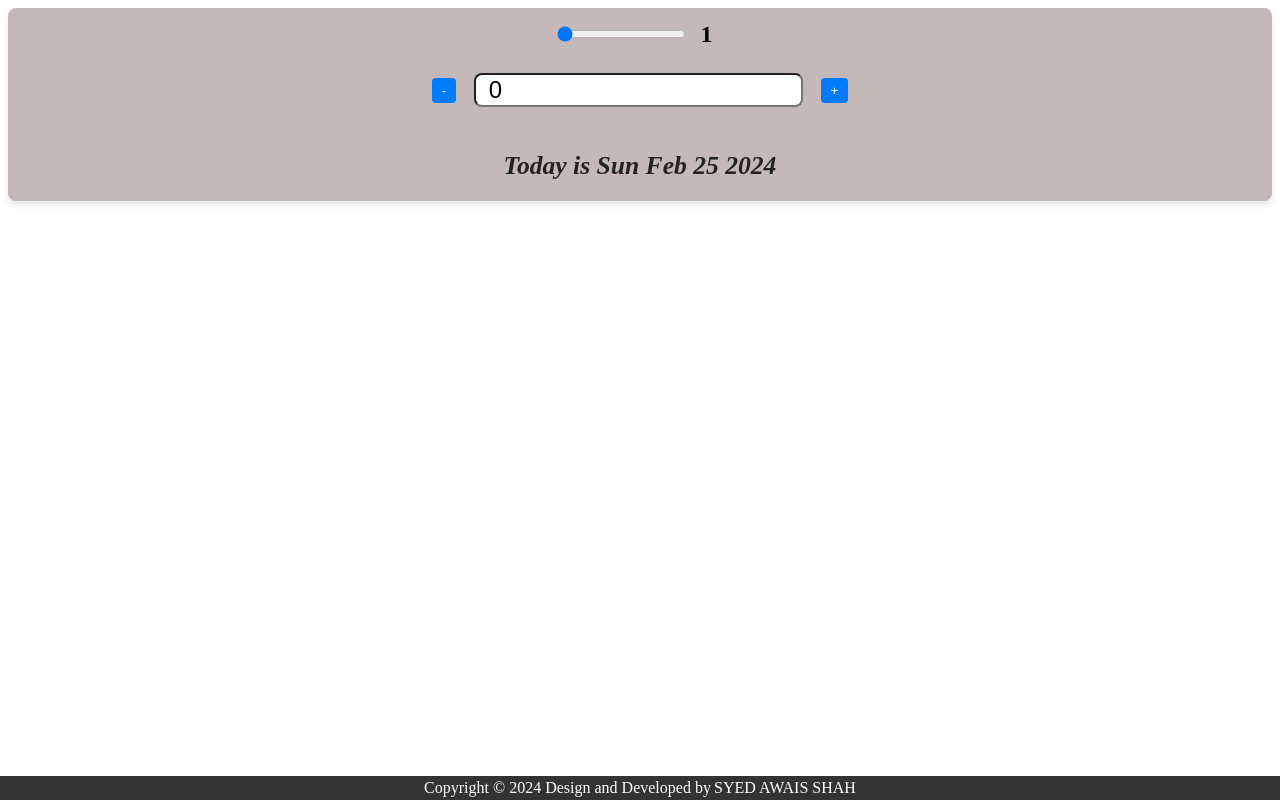
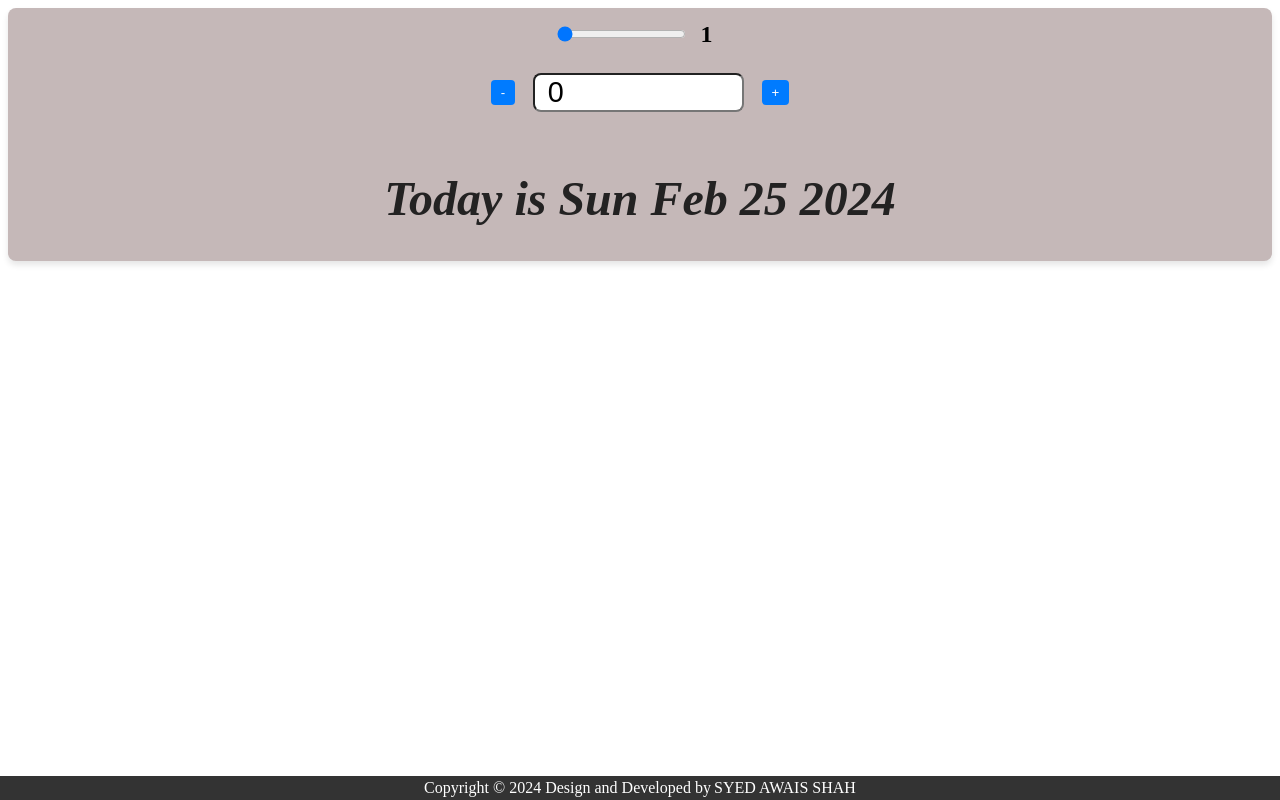
Before and after one commit to SYEDawais77/date-counter, a React (Create React App) app: page / in a window 1280 px wide. Built offline with nearby package versions, Linux system fonts and the light colour scheme.

Commit message:
Some Changes in CSS

```diff
--- a/src/index.css
+++ b/src/index.css
@@ -6,27 +6,19 @@
   background-color: #c5b8b8;
   border-radius: 8px;
   box-shadow: 0 4px 6px rgba(0, 0, 0, 0.1);
-  font-size: 0.8rem;
+  font-size: clamp(0.8rem, 2vw, 1.5rem);
+  box-sizing: border-box;
 }
 
 .step {
   display: flex;
+  flex-wrap: wrap;
   align-items: center;
-}
-
-
-.step button{
-  background-color: #007bff;
-  color: #ffffff;
-  border: none;
-  border-radius: 4px;
-  padding: 5px 10px;
-  margin: 0 5px;
-  cursor: pointer;
+  font-size: clamp(0.8rem, 1vw, 1.5rem);
 }
 
 .step h1{
-  font-size: 1.5rem;
+  font-size: clamp(1.5rem, 1vw, 2.5rem);
   text-align: center;
   margin: 0.8rem;
   padding: 0;
@@ -34,6 +26,8 @@
 
 .counter {
   display: flex;
+  justify-content: center;
+  flex-wrap: wrap;
   align-items: center;
 }
 
@@ -46,11 +40,11 @@
   margin: 0 5px;
   cursor: pointer;
 }
-.counter h1{
-  font-size: 1.5rem;
-  text-align: center;
+.counter input{
+  font-size: clamp(1.8rem, 5vw, 1.8rem);
+  width: clamp(2rem, 15vw, 50%);;
   margin: 0.8rem;
-  padding: 0;
+  padding-left: 0.8rem;
 }
 
 .dateCounter{
```
